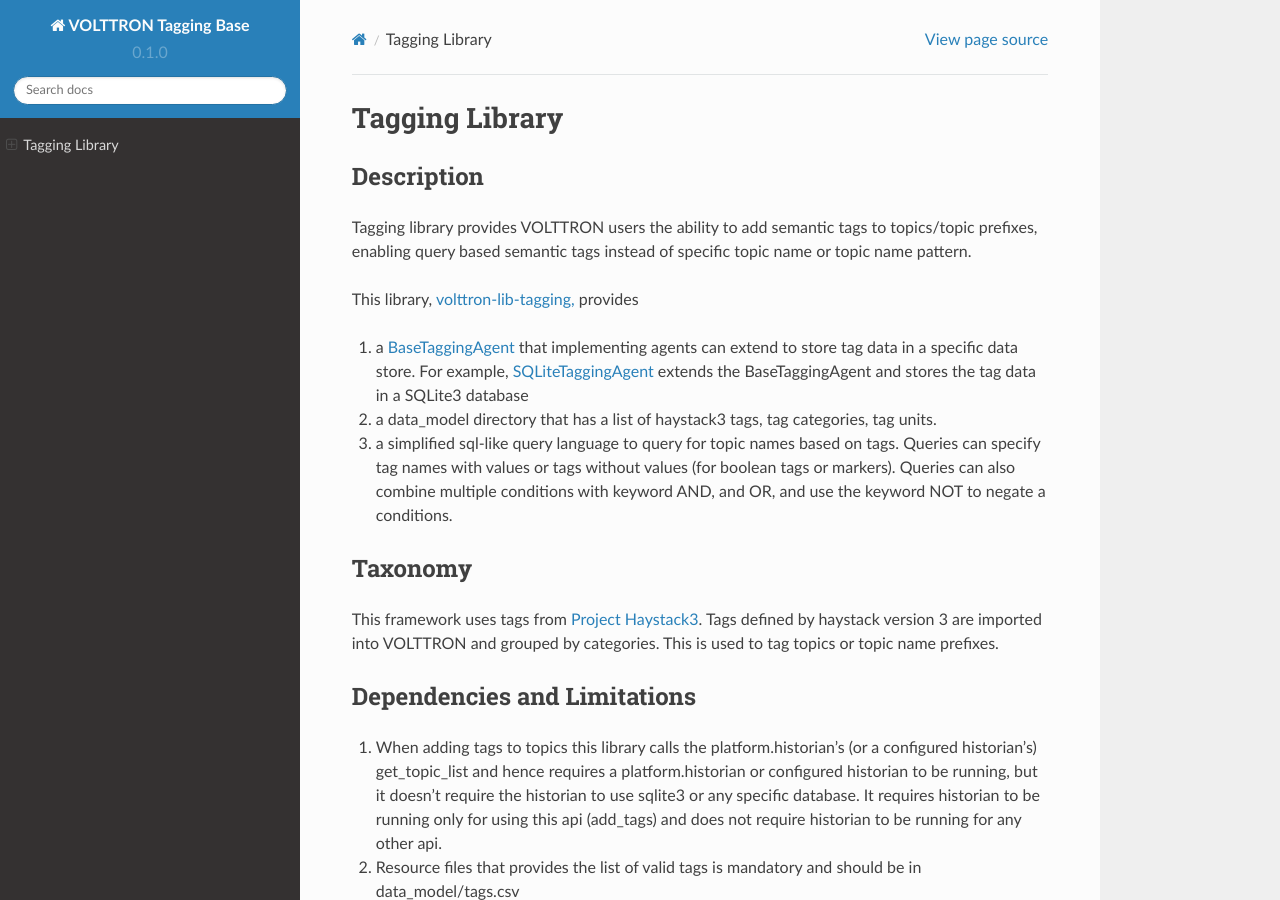
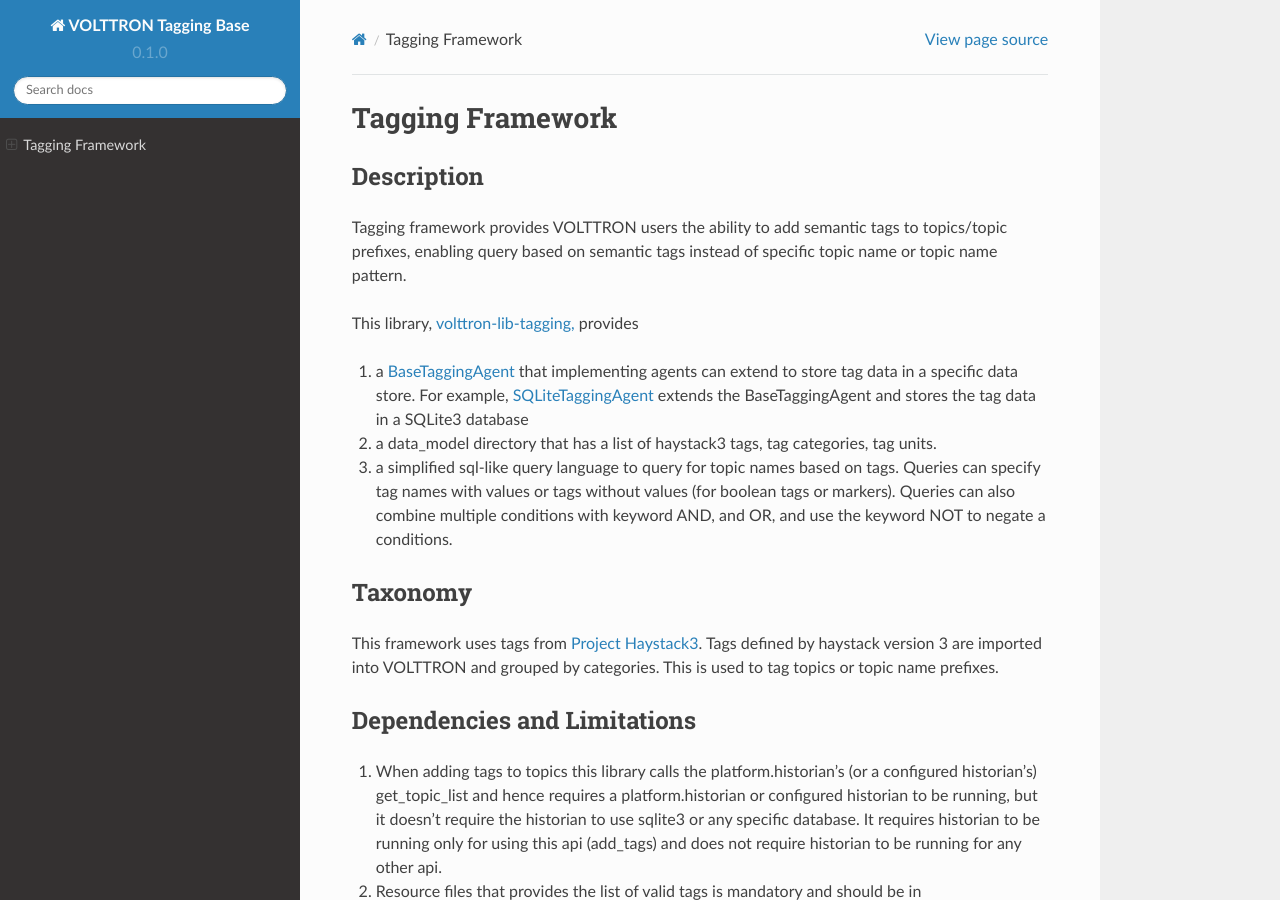
Before and after one commit to eclipse-volttron/volttron-lib-tagging, a Sphinx documentation site: the page built from docs/source/index.rst, in a window 1280 px wide and 900 px high. Built offline with Sphinx 7.4.7 and the Read the Docs theme 2.0.0, drawn with Linux system fonts in a browser that asks for light colours.

Commit message:
changed heading to keep it consistent with other agent frameworks

```diff
--- a/docs/source/index.rst
+++ b/docs/source/index.rst
@@ -1,14 +1,14 @@
 .. _Base-Tagging-Agent:
 
-===============
-Tagging Library
-===============
+=================
+Tagging Framework
+=================
 
 ***********
 Description
 ***********
-Tagging library provides VOLTTRON users the ability to add semantic tags to topics/topic prefixes, enabling query based
-semantic tags instead of specific topic name or topic name pattern.
+Tagging framework provides VOLTTRON users the ability to add semantic tags to topics/topic prefixes, enabling query
+based on semantic tags instead of specific topic name or topic name pattern.
 
 This library, `volttron-lib-tagging, <https://pypi.org/project/volttron-lib-tagging/>`_ provides
 
```
